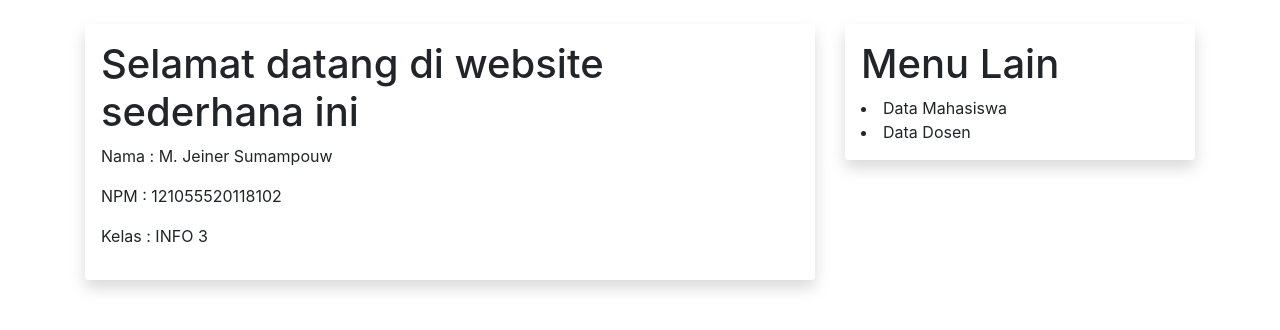
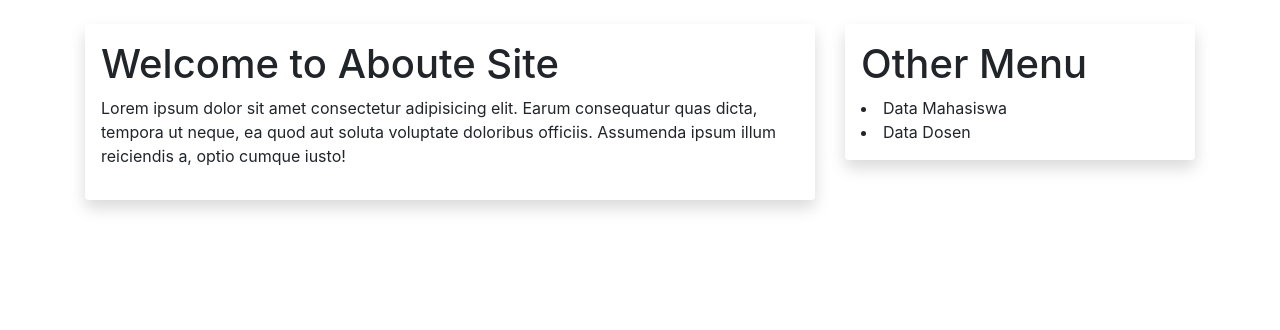
Before and after one commit to Nurholis7/is, a Flask app: page /about in a window 1280 px wide. Shown: the part 56-386 px from the top of the page. Run offline with Flask 2, Linux system fonts and the light colour scheme; some libraries are stand-ins or nearby versions.

Commit message:
menambahakan file baru

```diff
--- a/sim/templates/about.html
+++ b/sim/templates/about.html
@@ -3,16 +3,9 @@
 {% block konten%}
 
 <html>
-    <head>
-        <title>SELAMAT DATANG</title>
-    </head>
 
-    <body>
-        <h1>Selamat datang di website sederhana ini</h1>
-        <p>Nama : M. Jeiner Sumampouw</p>
-        <P>NPM : 121055520118102</P>
-        <p>Kelas : INFO 3</p>
-    </body>
+    <h1>Welcome to Aboute Site</h1>
+    <p>Lorem ipsum dolor sit amet consectetur adipisicing elit. Earum consequatur quas dicta, tempora ut neque, ea quod aut soluta voluptate doloribus officiis. Assumenda ipsum illum reiciendis a, optio cumque iusto!</p>
 
 </html>
 {% endblock%}
--- a/sim/templates/akunmahasiswa.html
+++ b/sim/templates/akunmahasiswa.html
@@ -5,9 +5,9 @@
 <div class="jumbotron">
 
     <h1 class="display-4">Hello, {{current_user.nama}}</h1>
-    <p class="lead">Selamat Datang di Sistem Informasi Pengaduan. Semoga segala pengaduan anda menjadi perbaikan kami</p>
+    <p class="lead">Welcome to the Complaints Information System. Hopefully all your complaints will be our improvement</p>
     <hr class="my-4">
-    <p>klik untuk memulai pengaduan anda</p>
+    <p>Click to start your complaint</p>
     <a class="btn btn-warning btn-lg" href="{{ url_for ('rmahasiswa.pengaduan')}}" role="button">Pengaduan</a>
 </div>
 
--- a/sim/templates/base.html
+++ b/sim/templates/base.html
@@ -1,6 +1,6 @@
 <html>
     <head>
-        <title>SELAMAT DATANG</title>
+        <title>Welcome</title>
         <link rel="stylesheet" href="{{ url_for ('static', filename="css/bootstrap.min.css")}}" integrity="sha384-JcKb8q3iqJ61gNV9KGb8thSsNjpSL0n8PARn9HuZOnIxN0hoP+VmmDGMN5t9UJ0Z" crossorigin="anonymous">
         <link rel="stylesheet" type="text/css" href="{{ url_for ('static', filename="css/style.css")}}">
     </head>
@@ -83,7 +83,7 @@
                     </div>
 
                     {% else %}
-                    <h1>Menu Lain</h1>
+                    <h1>Other Menu</h1>
                     <li>Data Mahasiswa</li>
                     <li>Data Dosen</li>
                     {% endif %}
--- a/sim/templates/data-mahasiswa.html
+++ b/sim/templates/data-mahasiswa.html
@@ -1,7 +1,7 @@
 {% extends "base.html"%}
 
 {% block konten%}
-<h1>Daftar Akun</h1>
+<h1>Sign Up</h1>
 <form method="POST">
           {{form.hidden_tag()}}
     <div class="form-group">
```
Also changed, not shown: sim/templates/home.html (+7 -7 lines), sim/templates/pengaduan.html (+4 -4 lines).
